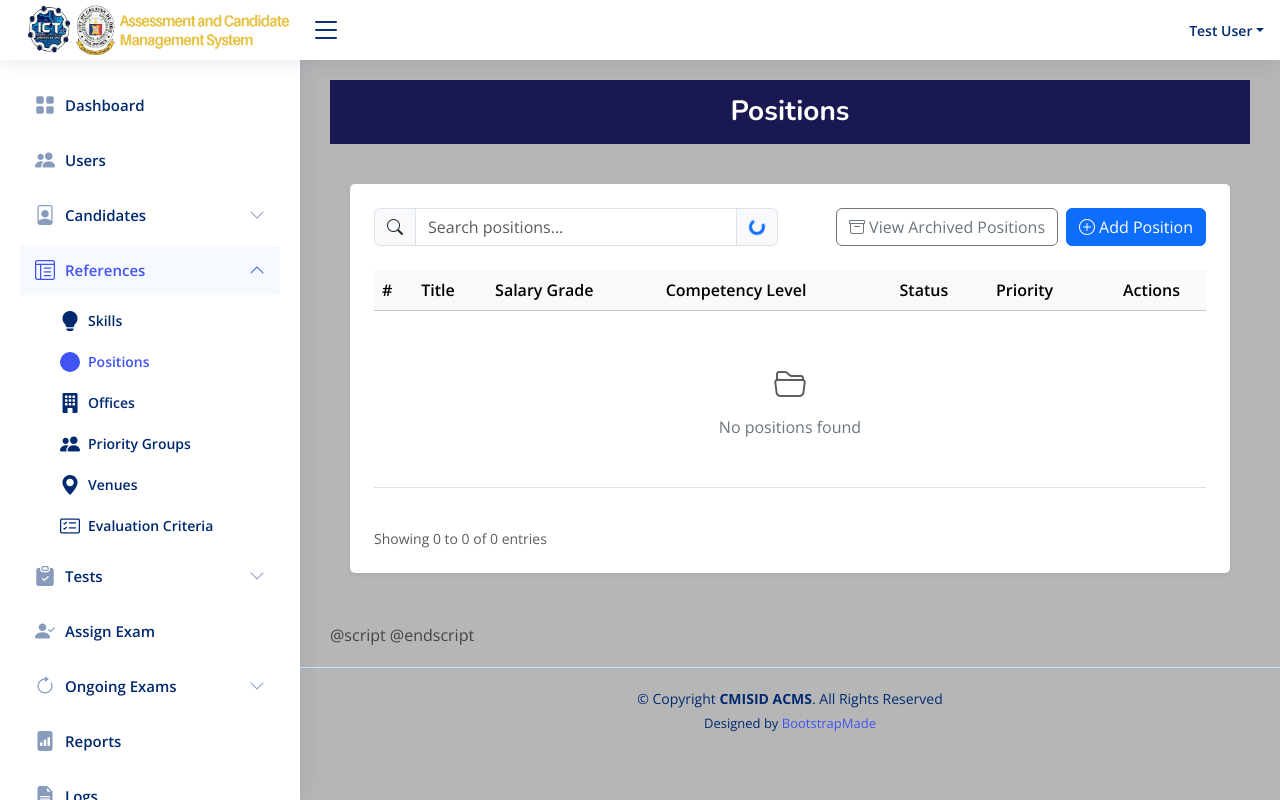
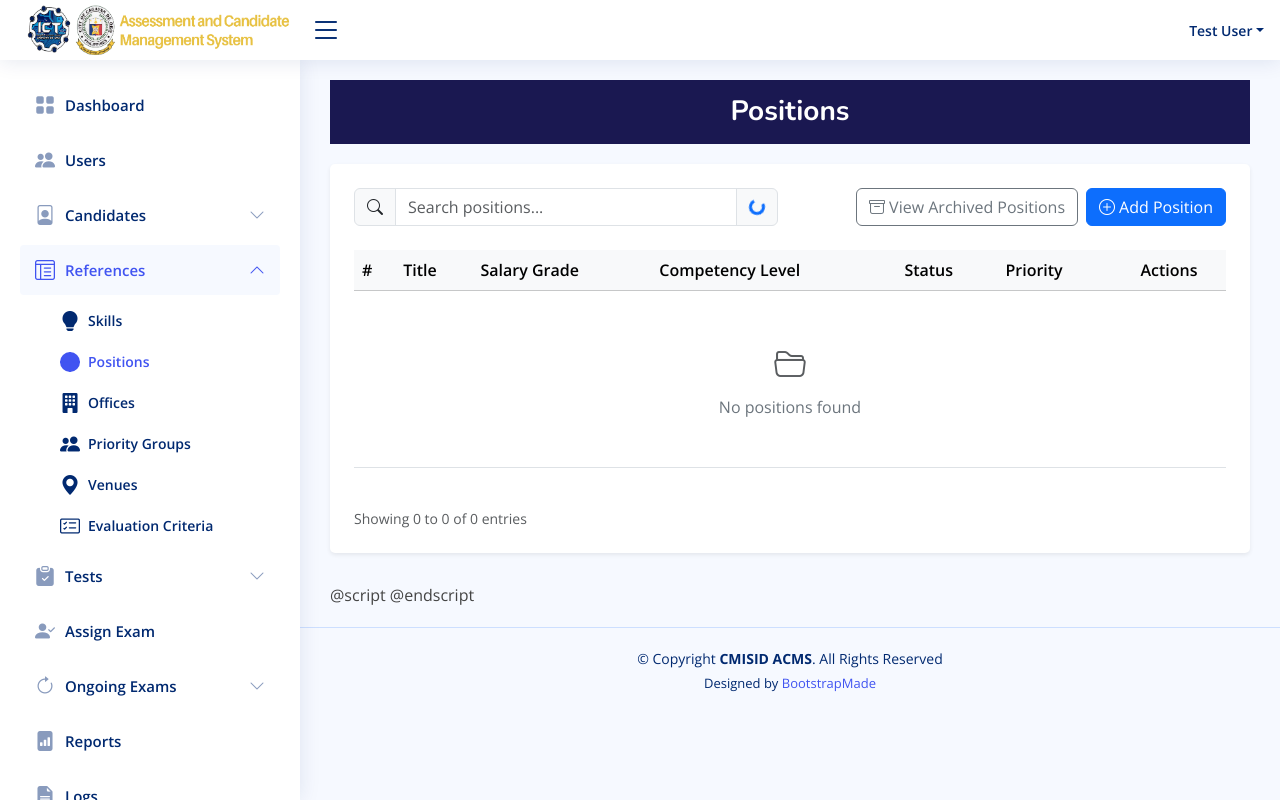
Before and after one commit to cmisidcdo/cmisid-trade-test, a Laravel app: page /references/positions in a window 1280 px wide. Run offline with Laravel 12, Linux system fonts and the light colour scheme; a user stored in the database is signed in; data comes from the database, SQL or seed files in the repository; data that the repository does not hold is empty; some libraries are stand-ins or nearby versions.

Commit message:
Update positions.blade.php

```diff
--- a/resources/views/livewire/references/positions.blade.php
+++ b/resources/views/livewire/references/positions.blade.php
@@ -496,6 +496,7 @@
 
     @script
     <script>
+        // Initialize tooltips
         document.addEventListener('DOMContentLoaded', function() {
             var tooltipTriggerList = [].slice.call(document.querySelectorAll('[title]'));
             var tooltipList = tooltipTriggerList.map(function(tooltipTriggerEl) {
@@ -504,6 +505,7 @@
                 });
             });
 
+            // Reinitialize tooltips when Livewire updates the DOM
             document.addEventListener('livewire:load', function() {
                 initTooltips();
             });
@@ -522,6 +524,7 @@
             }
         });
 
+        // Modal control
         $wire.on('hide-positionModal', () => {
             console.log('Hiding position modal');
             bootstrap.Modal.getInstance(document.getElementById('positionModal')).hide();
@@ -555,16 +558,13 @@
     @endscript
 
     <style>
-
-        body {
-            background-color: #b6b6b6;
-        }
-
+        /* Improve table row hover effect */
         .table tbody tr:hover {
             background-color: rgba(0, 123, 255, 0.05);
             transition: background-color 0.2s ease;
         }
 
+        /* Improve button hover effects */
         .btn {
             transition: all 0.2s ease-in-out;
         }
@@ -574,10 +574,12 @@
             box-shadow: 0 2px 5px rgba(0,0,0,0.1);
         }
 
+        /* Improve modal transitions */
         .modal.fade .modal-dialog {
             transition: transform 0.3s ease-out;
         }
 
+        /* Empty state styling */
         .empty-state {
             display: flex;
             flex-direction: column;
@@ -586,6 +588,7 @@
             color: #6c757d;
         }
 
+        /* Improve form validation styling */
         .was-validated .form-control:invalid, .form-control.is-invalid {
             border-color: #dc3545;
             padding-right: calc(1.5em + 0.75rem);
@@ -595,11 +598,7 @@
             background-size: calc(0.75em + 0.375rem) calc(0.75em + 0.375rem);
         }
 
-        .section.dashboard {
-            background-color: #b6b6b6;
-            padding: 20px;
-        }
-
+        /* Responsive adjustments */
         @media (max-width: 768px) {
             .table-responsive {
                 border: 0;
```
